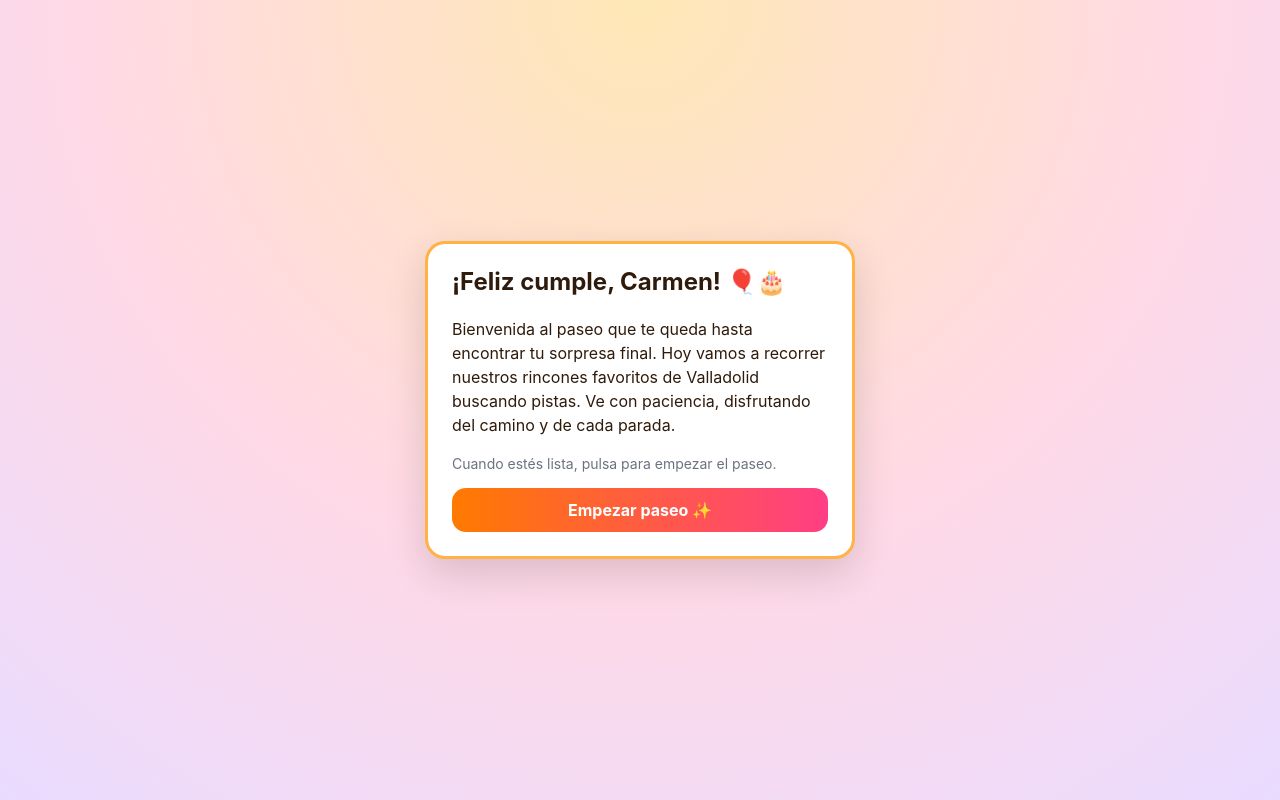
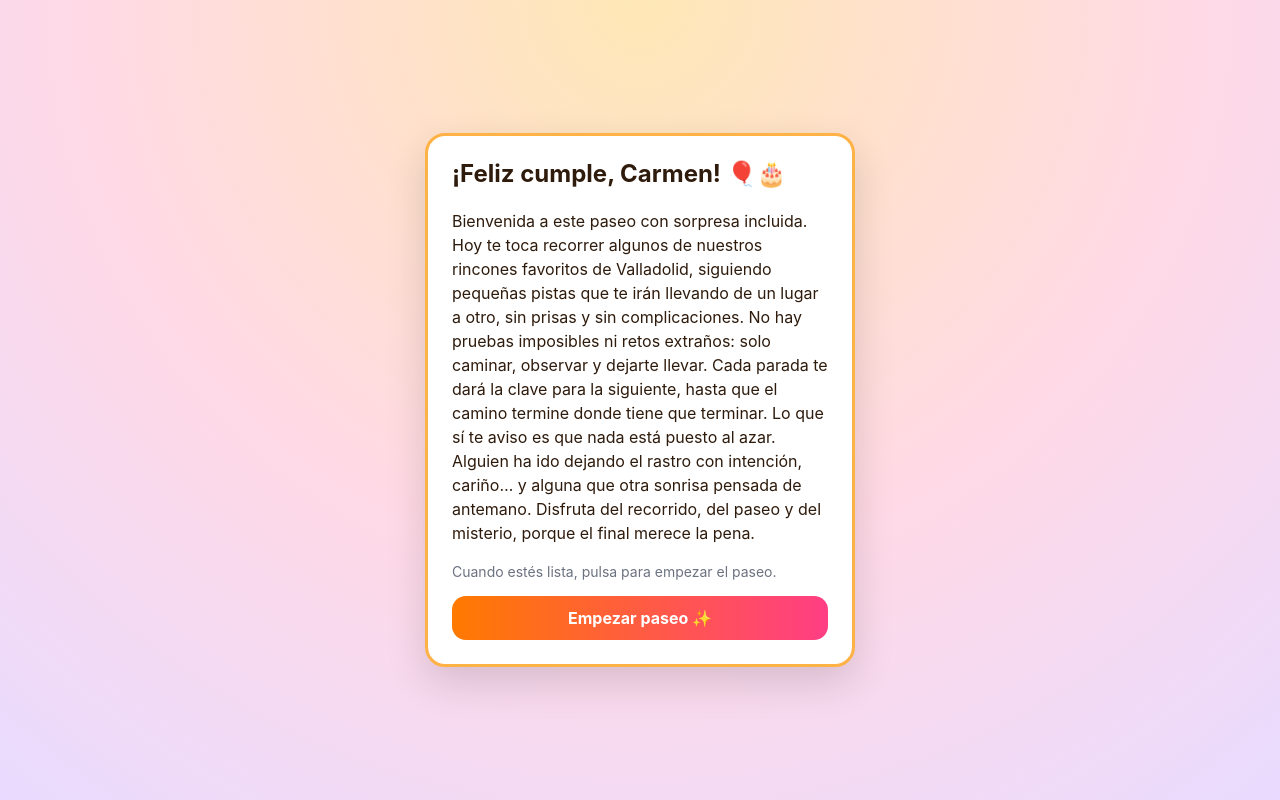
Before and after one commit to raulruiz78/gynkharmen, a Next.js app: page / in a window 1280 px wide. Built offline with nearby package versions, Linux system fonts and the light colour scheme.

Commit message:
Update page.js

```diff
--- a/app/page.js
+++ b/app/page.js
@@ -6,9 +6,13 @@ export default function HomePage() {
       <section className="card card-accent sunrise">
         <h1>¡Feliz cumple, Carmen! 🎈🎂</h1>
         <p>
-          Bienvenida al paseo que te queda hasta encontrar tu sorpresa final. Hoy vamos a recorrer
-          nuestros rincones favoritos de Valladolid buscando pistas. Ve con paciencia, disfrutando
-          del camino y de cada parada.
+          Bienvenida a este paseo con sorpresa incluida.
+Hoy te toca recorrer algunos de nuestros rincones favoritos de Valladolid, siguiendo pequeñas pistas que te irán llevando de un lugar a otro, sin prisas y sin complicaciones.
+
+No hay pruebas imposibles ni retos extraños: solo caminar, observar y dejarte llevar. Cada parada te dará la clave para la siguiente, hasta que el camino termine donde tiene que terminar.
+
+Lo que sí te aviso es que nada está puesto al azar. Alguien ha ido dejando el rastro con intención, cariño… y alguna que otra sonrisa pensada de antemano.
+Disfruta del recorrido, del paseo y del misterio, porque el final merece la pena.
         </p>
 
         <p className="small">Cuando estés lista, pulsa para empezar el paseo.</p>
```
